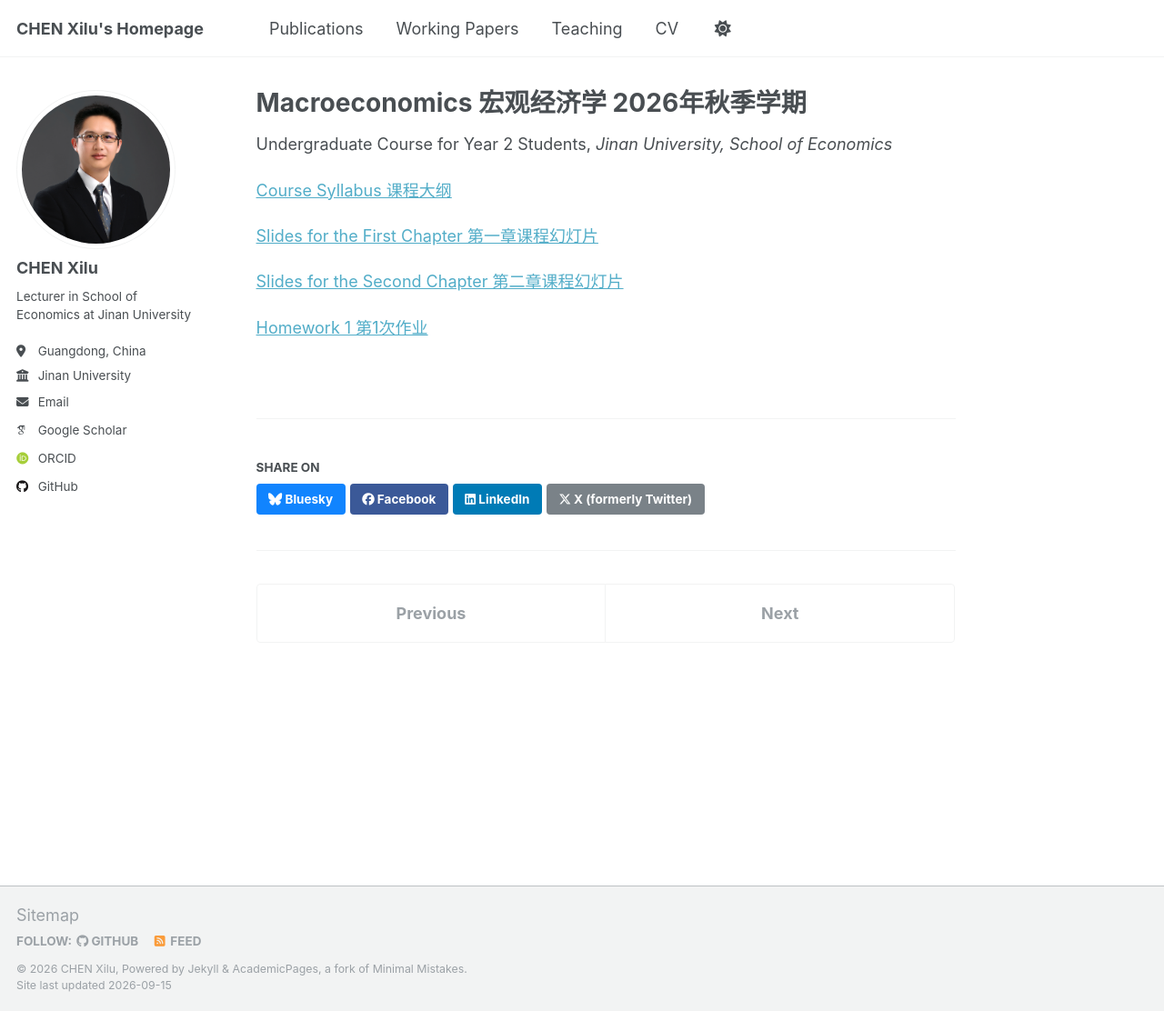
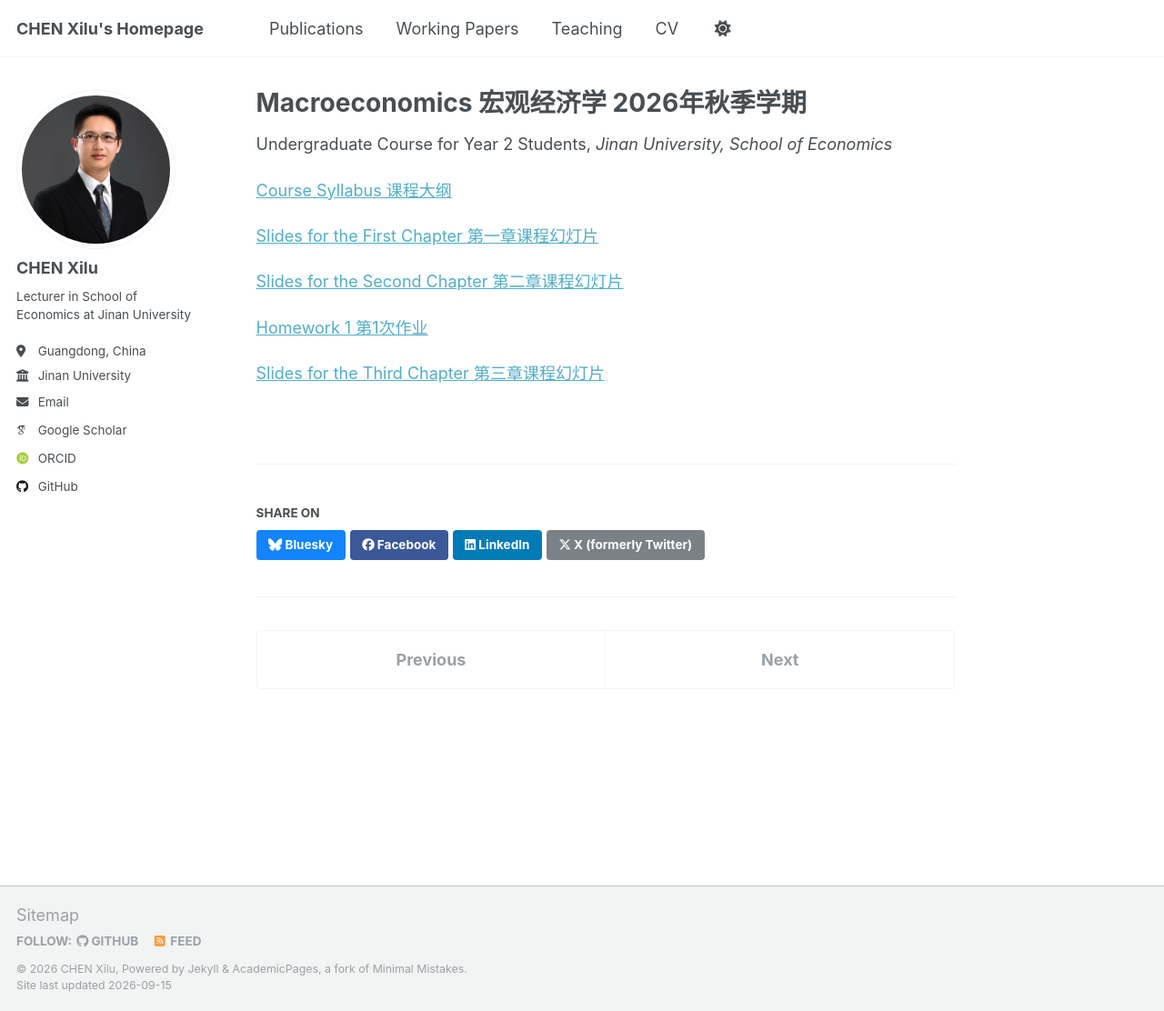
Before and after one commit to Xilu-CHEN/xilu-chen.github.io, a Jekyll site: the page built from _teaching/macro_2026_fall.md, in a window 1280 px wide and 1112 px high. Shown: the whole window at 91% size. Built offline with Jekyll 4.4.1, drawn with Linux system fonts in a browser that asks for light colours; some web fonts are replaced; a script that is not in the unit is left out.

Commit message:
Update macro course materials with third chapter slides
Added slides for the third chapter and maintained existing course information.

```diff
--- a/_teaching/macro_2026_fall.md
+++ b/_teaching/macro_2026_fall.md
@@ -16,3 +16,5 @@ excerpt: '[Course Syllabus 课程大纲](http://xilu-chen.github.io/files/.../20
 [Slides for the Second Chapter 第二章课程幻灯片](http://xilu-chen.github.io/files/teaching_macro_2026_fall/《宏观经济学》第2章.pdf){:target="_blank"}
 
 [Homework 1 第1次作业](http://xilu-chen.github.io/files/teaching_macro_2026_fall/宏观经济学第1次作业.pdf){:target="_blank"}
+
+[Slides for the Third Chapter 第三章课程幻灯片](http://xilu-chen.github.io/files/teaching_macro_2026_fall/《宏观经济学》第3章.pdf){:target="_blank"}
```
